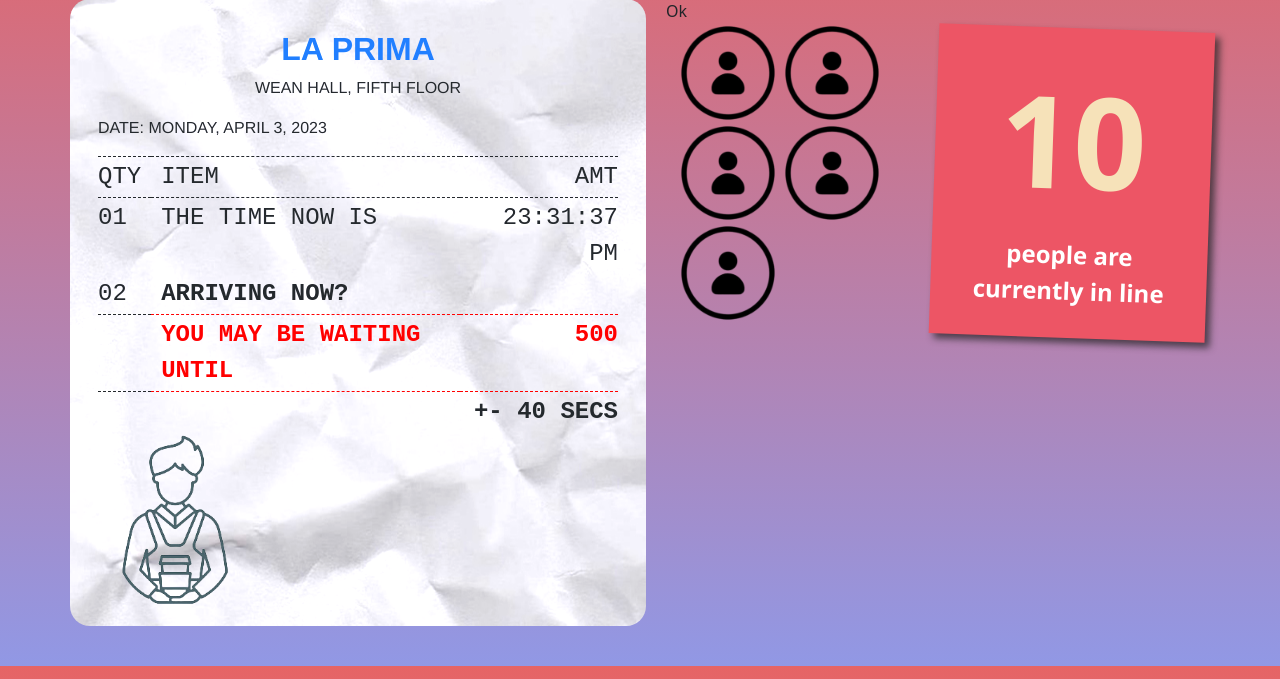
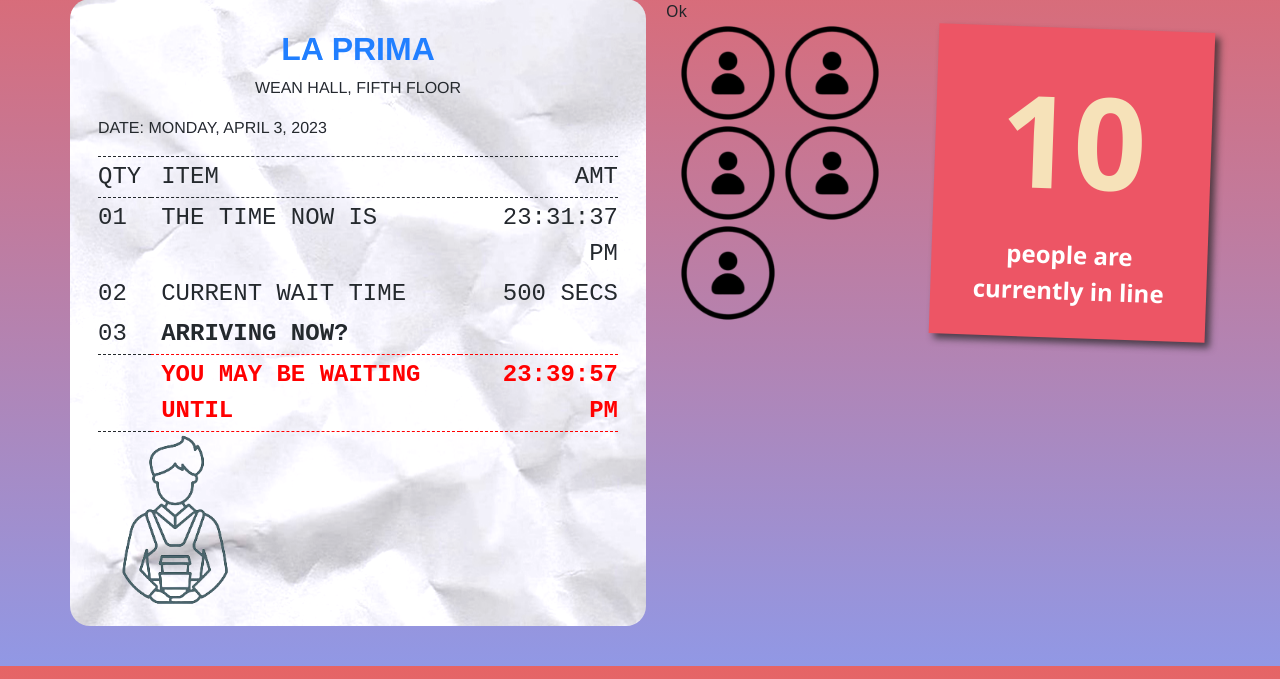
Before and after one commit to santacalculus/No-Time-to-Dine-capstone, a Django app: page /laprima in a window 1280 px wide. Shown: the part 134-813 px from the top of the page. Run offline with Django 4.2, Linux system fonts and the light colour scheme; a user stored in the database is signed in; data comes from the database, SQL or seed files in the repository; both versions use the stored data as it was after the commit; some libraries are stand-ins or nearby versions.

Commit message:
updated final time AJAX

```diff
--- a/notime/static/notime/base.css
+++ b/notime/static/notime/base.css
@@ -131,7 +131,7 @@ td {
     padding-right: 0px;
 }
 
-#id_predicted_time {
+#id_final_time {
     font-size: 1.5rem;
     font-weight: 700;
     color: red;
--- a/notime/static/notime/base.js
+++ b/notime/static/notime/base.js
@@ -51,9 +51,14 @@ function updateTime(response) {
     let waitresponse = response.wait_time
     let waitdiv = document.getElementById("id_predicted_time")
     waitdiv.innerHTML = waitresponse
+    console.log(waitresponse)
     let createresponse = response.creation_time
     let creatediv = document.getElementById("id_creation_time")
     creatediv.innerHTML = createresponse
+    let finalresponse = response.final_time
+    let finaldiv = document.getElementById("id_final_time")
+    finaldiv.innerHTML = finalresponse
+
 }
 
 function displayError(message) {
--- a/notime/templates/notime/laprima.html
+++ b/notime/templates/notime/laprima.html
@@ -31,6 +31,11 @@
                         </tr>
                         <tr>
                             <td class="begin"> 02 </td>
+                            <td class="name" style="font-weight: 500;"> CURRENT WAIT TIME</td>
+                            <td class="length"><span id="id_predicted_time"></span> secs</td>
+                        </tr>
+                        <tr>
+                            <td class="begin"> 03 </td>
                             <td class="name" style="font-weight: 700;"> ARRIVING NOW?</td>
                             <td class="length"></td>
                         </tr>
@@ -43,12 +48,7 @@
                             border-top: 1px dashed;
                             border-bottom: 1px dashed;">
                             YOU MAY BE WAITING UNTIL</td>
-                            <td class="length" id="id_predicted_time"> 10:15 AM </td>
-                        </tr>
-                        <tr>
-                            <td class="begin"></td>
-                            <td class="name"></td>
-                            <td class="length" style="font-weight: 700;">+- 40 secs</td>
+                            <td class="length" id="id_final_time"> 10:15 AM </td>
                         </tr>
                     </tbody>
                 </table>
--- a/notime/views.py
+++ b/notime/views.py
@@ -14,6 +14,7 @@ from notime.forms import LoginForm, RegisterForm
 import json
 from django.views.decorators.csrf import ensure_csrf_cookie
 from notime.models import WaitTime, Line
+from datetime import timedelta
 
 
 # Create your views here.
@@ -94,7 +95,7 @@ def laprima_action(request) :
         curr_time = WaitTime.objects.latest('creation_time')
         curr_time.creation_time = timezone.now()
         curr_time.save()
-        print(curr_time.creation_time)
+        #print(curr_time.creation_time)
         #num = json.loads(num_people.content.decode('utf-8'))
         #context = {'num_people': num['num_people']}
         context['num_people'] = line_data
@@ -116,10 +117,12 @@ def get_num_action(request) :
     creation_data = wait.creation_time
     wait.creation_time = timezone.now()
     wait.save()
+    final_data = timedelta(seconds=wait_data)+wait.creation_time
     response_data = {}
     response_data['num_people'] = Line.objects.latest('id').num_people
     response_data['wait_time'] = wait_data
     response_data['creation_time'] = wait.creation_time.strftime('%H:%M:%S %p')
+    response_data['final_time'] = final_data.strftime('%H:%M:%S %p')
     #response_data['creation_time'] = WaitTime.objects.latest('id').creation_time
     response_json = json.dumps(response_data)
     print(response_json)
```
Also changed, not shown: db.sqlite3.
